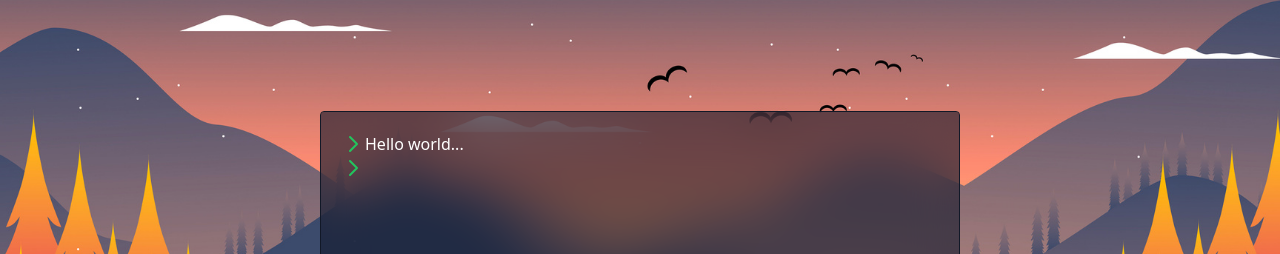
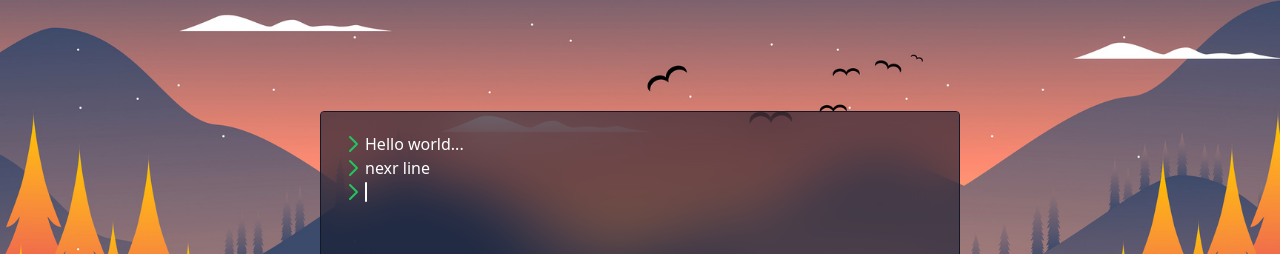
Before and after one commit to J-Grizz/personal-website-2, a React (Create React App) app: page / in a window 1280 px wide. Shown: the part 89-343 px from the top of the page. Built offline with nearby package versions, Linux system fonts and the light colour scheme.

Commit message:
Break up and refactor terminal component

```diff
--- /dev/null
+++ b/src/components/Terminal/ActualPrompt/ActualPrompt.tsx
@@ -0,0 +1,37 @@
+import { FC } from 'react'
+import TerminalCursor from 'icons/TerminalCursor'
+import TerminalPrompt from 'icons/TerminalPrompt'
+import { v4 as uuidv4 } from 'uuid'
+
+interface ActualPromptProps {
+  showPrompt: boolean
+  typedCommand: string
+  commandHistory: string[]
+  inputRef: React.RefObject<HTMLInputElement>
+  onTypedCommand: (event: React.ChangeEvent<HTMLInputElement>) => void
+}
+
+const ActualPrompt: FC<ActualPromptProps> = ({ commandHistory, typedCommand, showPrompt, onTypedCommand, inputRef }) => {
+  return (
+    <>
+      {commandHistory.map((command) => (
+        <div className="flex items-center" key={uuidv4()}>
+          <TerminalPrompt />
+          <p>{command}</p>
+        </div>
+      ))}
+
+      {/* Actual prompt starts here */}
+      {showPrompt && (
+        <div className="flex">
+          <TerminalPrompt />
+          <input onChange={onTypedCommand} ref={inputRef} className="opacity-0 w-0" value={typedCommand} type="text" autoFocus />
+          <p>{typedCommand}</p>
+          <TerminalCursor blink />
+        </div>
+      )}
+    </>
+  )
+}
+
+export default ActualPrompt
--- a/src/components/Terminal/Terminal.tsx
+++ b/src/components/Terminal/Terminal.tsx
@@ -1,6 +1,6 @@
 import React from 'react'
-import TerminalCursor from 'icons/TerminalCursor'
 import TerminalPrompt from 'icons/TerminalPrompt'
+import ActualPrompt from './ActualPrompt/ActualPrompt'
 import { v4 as uuidv4 } from 'uuid'
 
 interface MyProps {}
@@ -22,7 +22,7 @@ class Terminal extends React.Component<MyProps, MyState> {
 
   componentDidMount() {
     // Data to import from sanity
-    const starterArray = ['Hello world...']
+    const starterArray = ['Hello world...', 'nexr line']
 
     const createTypingEffect = async (text: string, index: number) => {
       return Promise.all(
@@ -62,14 +62,14 @@ class Terminal extends React.Component<MyProps, MyState> {
     }
 
     setTimeout(() => TypeIntroLines(), 400)
-    document.addEventListener('keydown', this.listenForKeyPress, false)
+    document.addEventListener('keydown', this.listenForAnyKeyPress, false)
   }
 
   componentWillUnmount() {
-    document.removeEventListener('keydown', this.listenForKeyPress, false)
+    document.removeEventListener('keydown', this.listenForAnyKeyPress, false)
   }
 
-  listenForKeyPress = (e: KeyboardEvent) => {
+  listenForAnyKeyPress = (e: KeyboardEvent) => {
     this.typedCommandInput.current?.focus()
     if (e.key === 'Enter') {
       this.handleCommandSubmit()
@@ -114,30 +114,13 @@ class Terminal extends React.Component<MyProps, MyState> {
             </div>
           ))}
 
-          {/* Command history */}
-          {commandHistory.map((command) => (
-            <div className="flex items-center" key={uuidv4()}>
-              <TerminalPrompt />
-              <p>{command}</p>
-            </div>
-          ))}
-
-          {/* Actual prompt starts here */}
-          {showPrompt && (
-            <div className="flex">
-              <TerminalPrompt />
-              <input
-                onChange={this.handleTypedCommand}
-                ref={this.typedCommandInput}
-                className="opacity-0 w-0"
-                value={typedCommand}
-                type="text"
-                autoFocus
-              />
-              <p>{typedCommand}</p>
-              <TerminalCursor />
-            </div>
-          )}
+          <ActualPrompt
+            showPrompt={showPrompt}
+            typedCommand={typedCommand}
+            commandHistory={commandHistory}
+            onTypedCommand={this.handleTypedCommand}
+            inputRef={this.typedCommandInput}
+          />
         </div>
       </div>
     )
--- a/src/icons/TerminalCursor.tsx
+++ b/src/icons/TerminalCursor.tsx
@@ -1,10 +1,14 @@
 import { FC } from 'react'
 
-const TerminalCursor: FC = () => {
+interface TerminalCursorProps {
+  blink?: boolean;
+}
+
+const TerminalCursor: FC<TerminalCursorProps> = (props) => {
   return (
     <svg
       xmlns="http://www.w3.org/2000/svg"
-      className="h-6 w-6 text-white animate-blinking-cursor"
+      className={"h-6 w-6 text-white " + (props.blink ? 'animate-blinking-cursor' : '')}
       fill="none"
       viewBox="0 0 24 24"
       stroke="currentColor"
```
